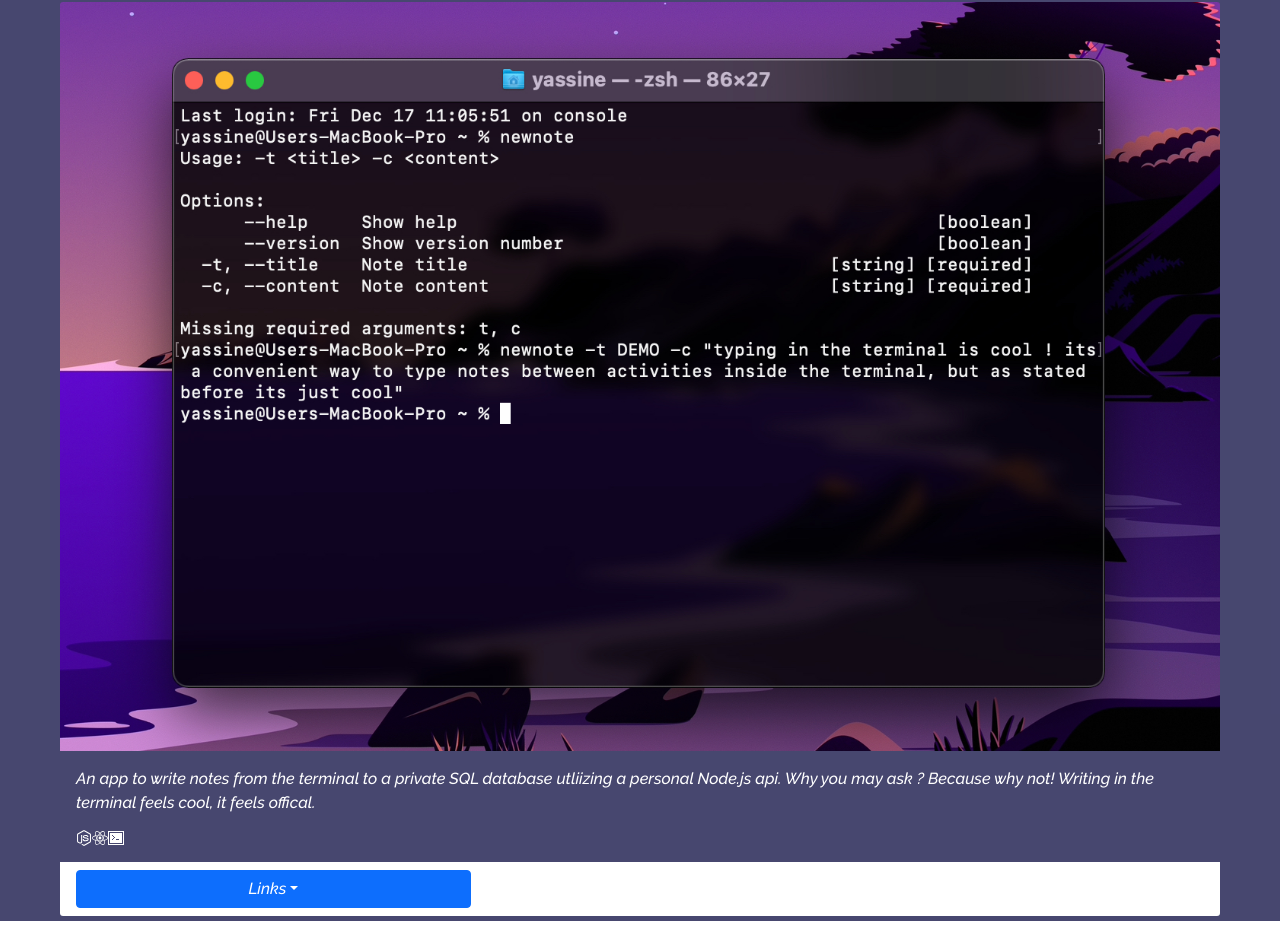
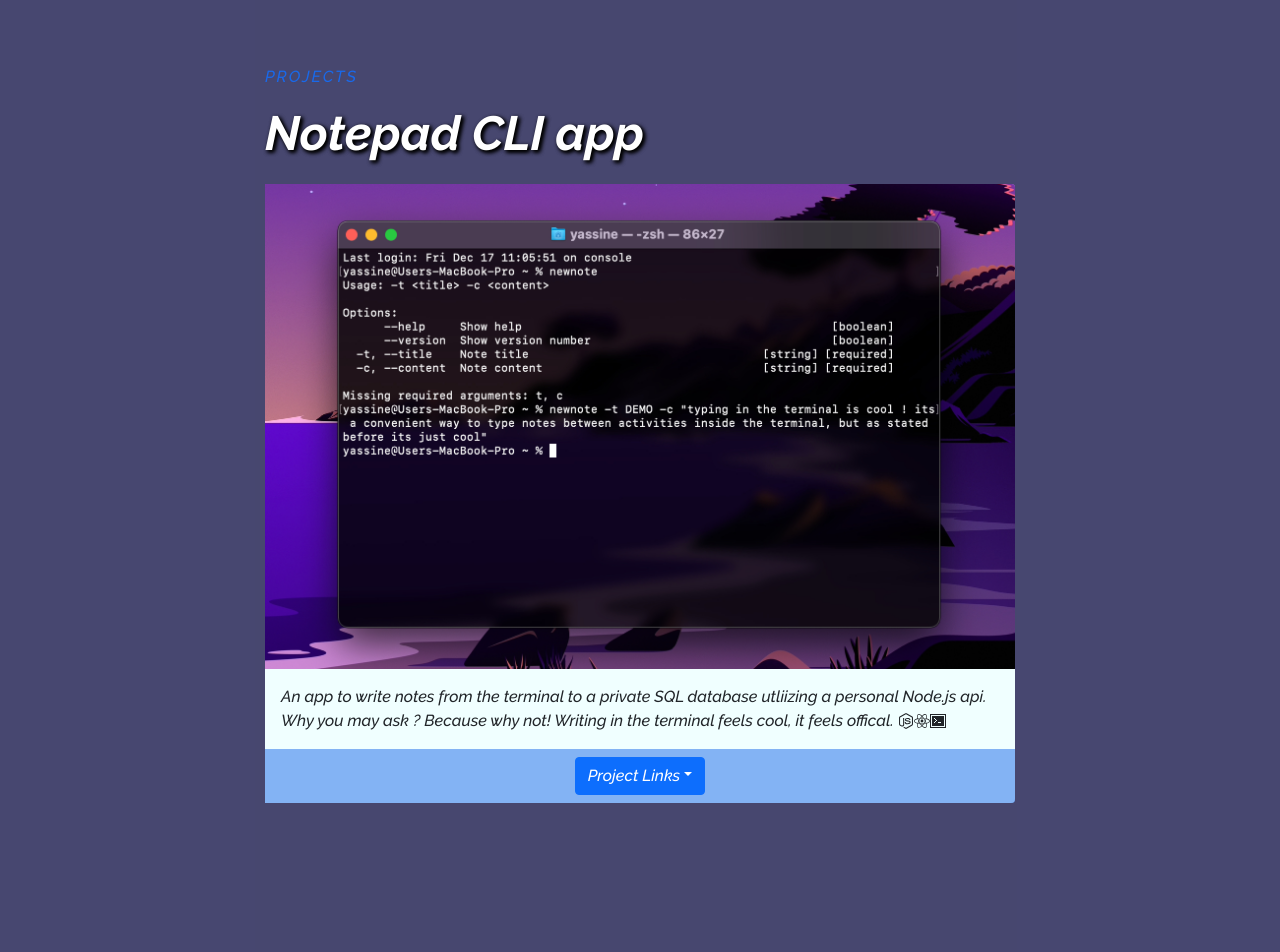
Before and after one commit to yamodah/Portfolio_Site, a React (Create React App) app: page / in a window 1280 px wide. Shown: the part 1827-2779 px from the top of the page. Built offline with nearby package versions, Linux system fonts and the light colour scheme; a web font is replaced by a local one.

Commit message:
general styling for all major homepage sections done -- still need footer

```diff
--- a/src/components/CardElement/Card.js
+++ b/src/components/CardElement/Card.js
@@ -2,34 +2,38 @@ import React from 'react'
 import { Card, CardGroup, Dropdown } from 'react-bootstrap'
 import { FaNodeJs, FaReact } from 'react-icons/fa'
 import { ImTerminal } from "react-icons/im"
+// import { Button } from '../ButtonElement/Button'
+// import { GithubIcon } from '../heroHome/HeroHomeElements'
+import{ Heading } from "../InfoElement/InfoElements"
+import { TopLine } from '../InfoElement/InfoElements'
+export function Cards() {
 
-export function Cards() {
     const notePadCLI = require("../../images/notepad_demo_image.jpg")
     return (
- <CardGroup id="projects" style={{flexDirection:"column",fontFamily:"'Raleway', sans-serif"}}>
-  <Card style={{marginBottom:"2.5rem", border:"none",backgroundColor:"transparent", color:"white"}} >
+ <CardGroup id="projects" style={{flexDirection:"column",fontFamily:"'Raleway', sans-serif", maxWidth:"750px",marginRight:"auto", marginLeft:"auto"}}>
+     <TopLine style={{alignSelf:"flex-start"}}>Projects</TopLine>
+     <Heading lightText="true" style={{alignSelf:"flex-start"}}>Notepad CLI app</Heading>
+  <Card style={{marginBottom:"2.5rem", border:"none",background:"#f0ffff",}} >
     <Card.Img variant="top" src={notePadCLI} alt=""/>
     <Card.Body>
       <Card.Text>
        An app to write notes from the terminal to a private SQL database utliizing a personal Node.js api.
-       Why you may ask ? Because why not! Writing in the terminal feels cool, it feels offical.
-       <br/>
-       <div style={{display:"flex", marginTop:"15px"}}><FaNodeJs/><FaReact/><ImTerminal/></div>
+       Why you may ask ? Because why not! Writing in the terminal feels cool, it feels offical. <FaNodeJs/><FaReact/><ImTerminal/>
       </Card.Text>
     </Card.Body>
-    <Card.Footer style={{backgroundColor:"white",border:"none"}}>
+    <Card.Footer style={{background:"rgba(25, 105, 234, 0.5)",border:"none",display:"flex",justifyContent:"center", maxWidth:"100%"}}>
     <Dropdown>
-  <Dropdown.Toggle variant="primary" id="dropdown-basic" style={{width:"35%"}}>
-    Links
+  <Dropdown.Toggle variant="primary" id="dropdown-basic" >
+    Project Links
     </Dropdown.Toggle>
 
-    <Dropdown.Menu >
+    <Dropdown.Menu>
         <Dropdown.Item href="https://github.com/yamodah/notepad_cli" target='_blank'
-          rel="noopener">CLI App Repository</Dropdown.Item>
+          rel="noopener">CLI App Repo</Dropdown.Item>
         <Dropdown.Item href="https://github.com/yamodah/Notepad_api" target='_blank'
-          rel="noopener">Backend API Repository</Dropdown.Item>
+          rel="noopener">Backend API Repo</Dropdown.Item>
         <Dropdown.Item href="#/action-3" target='_blank'
-          rel="noopener">Frontend Client (live site)</Dropdown.Item>
+          rel="noopener">Frontend (live site)</Dropdown.Item>
     </Dropdown.Menu>
     </Dropdown>
     </Card.Footer>
--- a/src/components/InfoElement/Data.js
+++ b/src/components/InfoElement/Data.js
@@ -5,7 +5,7 @@ export const homeObj = {
   topLine: "About Me",
   headline: "Hi I'm Yassine !",
   description:
-    "Prior to my journey as a software developer I studied a philosphy. I chose philosophy for two reasons. I could study philosophy of anything! There was no boundary to what realms knowledge I could explore. I knew I would come out with a new set of tools and lenses to percieve the world and approach my problems.",
+    "Prior to my journey as a software developer I studied philosphy. I chose philosophy for two reasons. I could study philosophy of anything! There was no boundary to what realms knowledge I could explore. I knew I would come out with a new set of tools and lenses to percieve the world and approach my problems.",
   description2: "During my time studying I worked as an Audio Visual Technican supporting classroom technology and live events. From helping a professor with a projector problems during a lecture, supporting a live concert with 3 different bands, streaming audio and video feed of campus events, to producing tutorial videos, everyday brought a new challange !",
   description4: "I enjoy helping people it brings me joy and often times it scrathces that problem-solving itch too! ",
   description3:"The vast world of software engineering, brings with it these same challanges and oppurtunities. Everyday brings with a new challange, an opppurtunity to grow, and if I'm lucky someone to help.",
--- a/src/components/InfoElement/InfoElements.js
+++ b/src/components/InfoElement/InfoElements.js
@@ -4,9 +4,9 @@ import styled from "styled-components";
 export const InfoContainer =styled.div`
 color:#fff;
 background: ${({lightBg})=>(lightBg ? "rgba(25, 105, 234, 0.61)": "#010606")};
-
-@media screeen and (max-width: 768px){
-    // height:1200px;
+height:850px;
+@media screeen and (max-width: 1200px){
+    min-height:1000px;
 }
 `
 export const InfoWrapper = styled.div`
--- a/src/components/heroHome/heroHomeElements.js
+++ b/src/components/heroHome/heroHomeElements.js
@@ -8,10 +8,15 @@ export const HeroContainer = styled.div`
   justify-content: center;
   align-items: center;
   padding: 0 30px;
-  height: 800px;
+  height: 900px;
   position: relative;
   z-index: 1;
-
+@media screen and (max-width:900px){
+  height:850px
+  }
+@media screen and (max-width:1200px){
+  height:800px
+}
 `;
 
 export const HeroBg = styled.div`
--- a/src/components/projects/ProjectsElements.js
+++ b/src/components/projects/ProjectsElements.js
@@ -6,7 +6,7 @@ import styled from "styled-components";
  flex-direction:column;
  justify-content:flex-start;
  align-items:center;
- padding:160px 60px 0 60px;
+ padding:160px 100px 0 100px;
  background-color:rgba(25, 25, 76, 0.8);
  font-family: 'Raleway', sans-serif;
  @media screen and (max-width: 768px){
--- a/src/components/projects/index.js
+++ b/src/components/projects/index.js
@@ -1,14 +1,13 @@
 import React from 'react'
 import { Cards } from '../CardElement/Card'
 import { ProjectsContainer } from './ProjectsElements'
-import{ Heading } from "../InfoElement/InfoElements"
-import { TopLine } from '../InfoElement/InfoElements'
+
+
 const Projects = () => {
     return (
         <>
-        <ProjectsContainer>
-            <TopLine style={{alignSelf:"flex-start"}}>Projects</TopLine>
-            <Heading lightText="true" style={{alignSelf:"flex-start"}}>Notepad CLI app</Heading>
+        <ProjectsContainer id="projects">
+
         <Cards />
         </ProjectsContainer>
         </>
```
